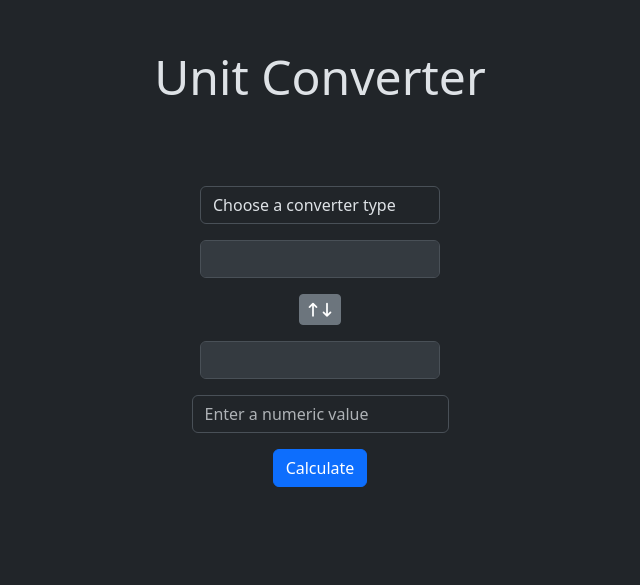
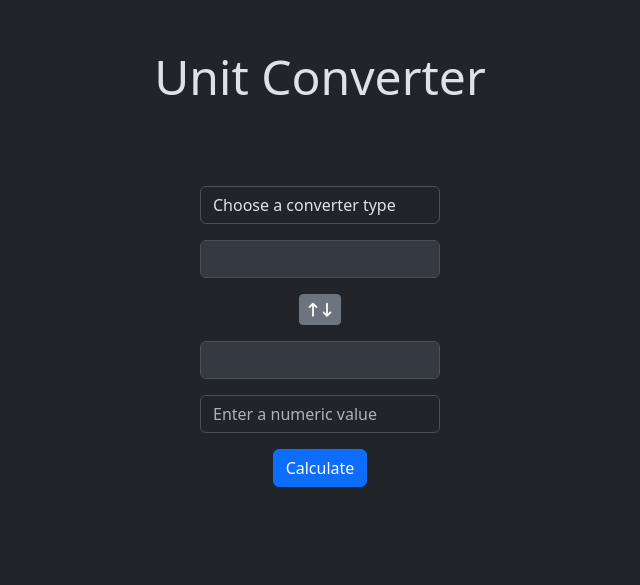
Before and after one commit to amartinsmg/UnitConverter, a website built with webpack: page src/index.html in a window 1280 px wide. Shown: the top 585 px of the page, 320-960 px from the left. Built offline with nearby package versions, Linux system fonts and the light colour scheme.

Commit message:
refactor(layout): Update page layout with flexbox
- Implement full-page flexbox for main content
- Adjust form control width property
- Remove fixed footer positioning

```diff
--- a/src/style.css
+++ b/src/style.css
@@ -1,18 +1,21 @@
+html, body {
+  height: 100%;
+  display: flex;
+  flex-direction: column
+}
+
 #page-heading {
   font-size: 3rem;
 }
 
+#page-main {
+  flex: 1;
+}
+
 .form-control {
-  min-width: min(15rem, 90vh);
+  width: min(15rem, 90vh);
 }
 
 #out {
   font-size: 2rem;
 }
-
-@media screen and (min-height: 600px) {
-  footer {
-    position: fixed;
-    bottom: 0;
-  }
-}
```
